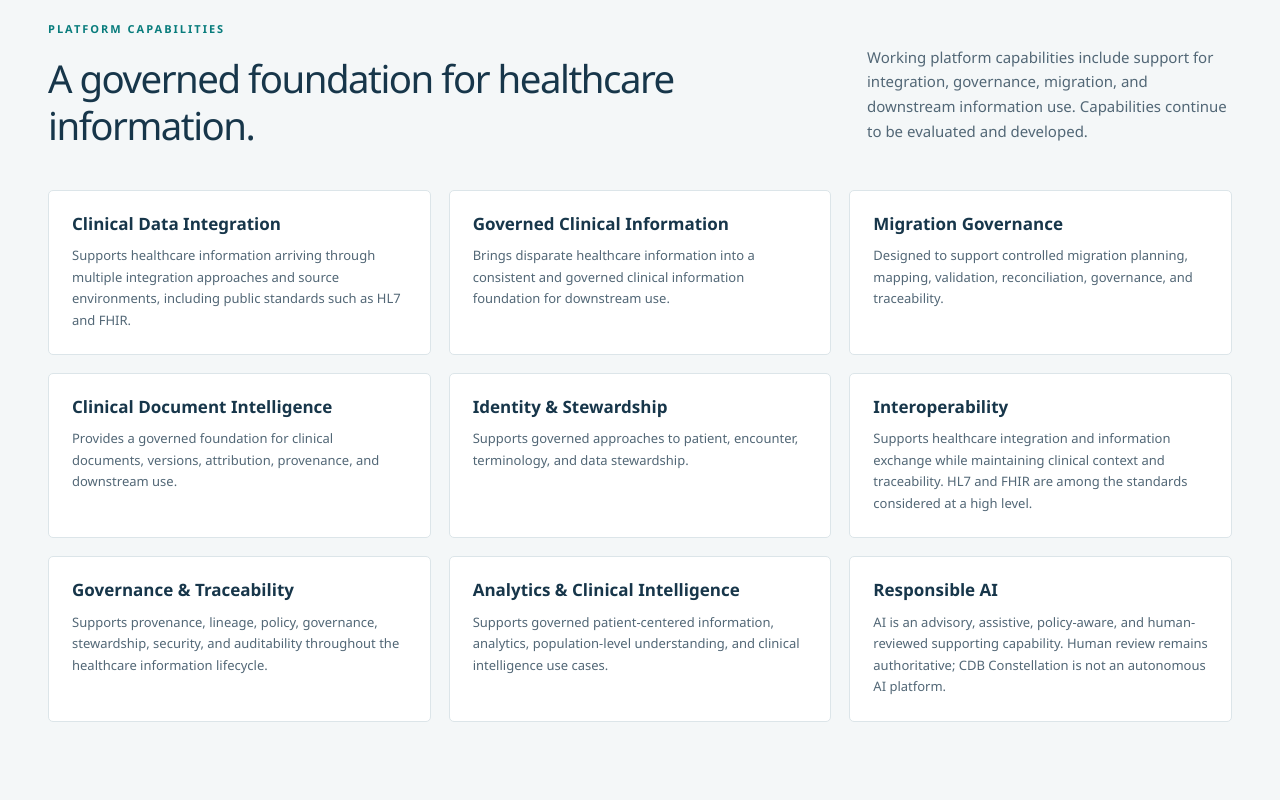
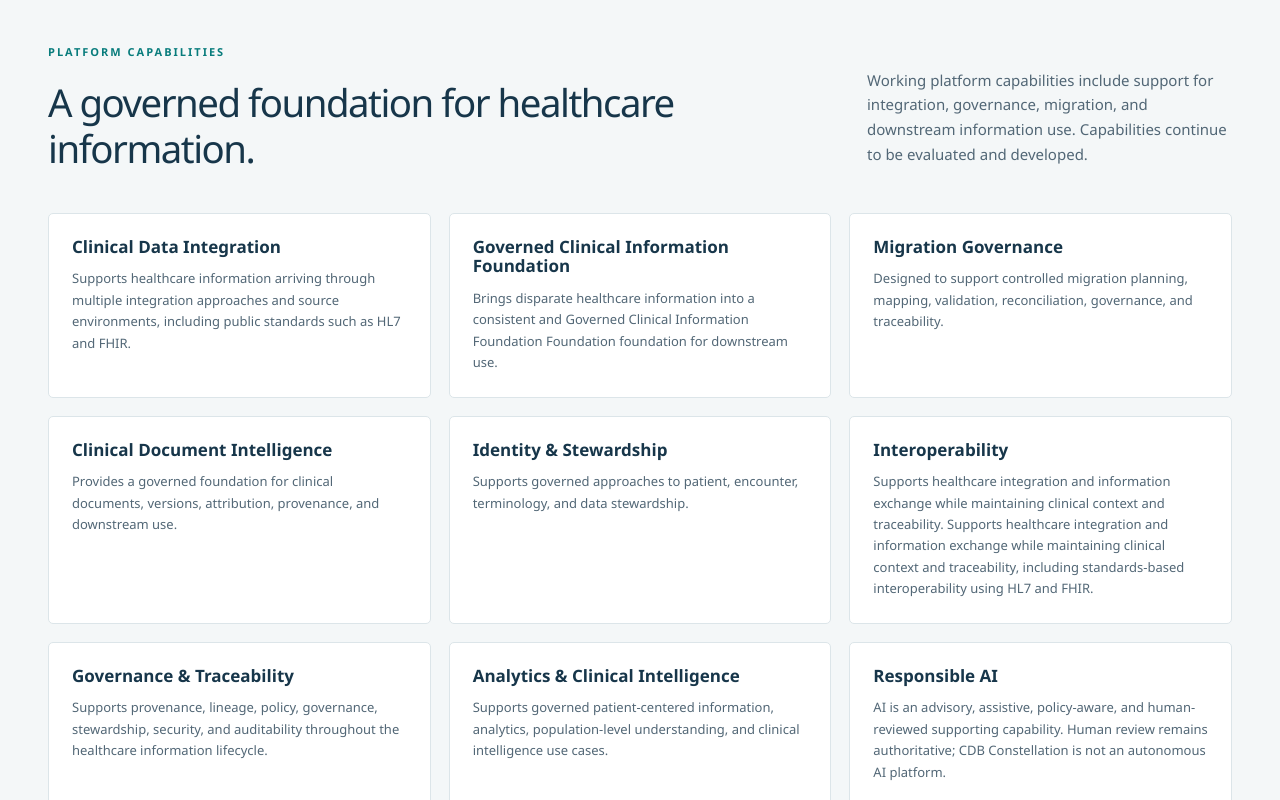
Before and after one commit to REESEDEV/MedQuant-Website, a plain HTML site: page solutions.html in a window 1280 px wide. Shown: the part 1478-2278 px from the top of the page. Drawn offline with Linux system fonts and the light colour scheme.

Commit message:
Refine CDB Constellation public messaging
Clarify CDB Constellation maturity and interoperability language while preserving the public-facing capability focus and proprietary implementation boundaries.

```diff
--- a/solutions.html
+++ b/solutions.html
@@ -51,7 +51,7 @@
           <div>
             <p class="solution-lead">CDB Constellation is a governed healthcare information platform developed by MedQuant to help organizations integrate, normalize, govern, and use clinical and administrative information across complex healthcare environments.</p>
             <p class="not-ehr">CDB Constellation is not an EHR.</p>
-            <p>CDB Constellation is working software. The capabilities below describe its high-level scope and should not be read as a claim that every capability is production-ready.</p>
+            <p>CDB Constellation is working software. The capabilities below describe its high-level scope and should not be read as a claim that every capability is production-readyCDB Constellation is working software with capabilities that continue to evolve through development, validation, and refinement.</p>
           </div>
         </div>
       </section>
@@ -92,8 +92,8 @@
               <p>Supports healthcare information arriving through multiple integration approaches and source environments, including public standards such as HL7 and FHIR.</p>
             </article>
             <article class="content-card">
-              <h3>Governed Clinical Information</h3>
-              <p>Brings disparate healthcare information into a consistent and governed clinical information foundation for downstream use.</p>
+              <h3>Governed Clinical Information Foundation</h3>
+              <p>Brings disparate healthcare information into a consistent and Governed Clinical Information Foundation Foundation foundation for downstream use.</p>
             </article>
             <article class="content-card">
               <h3>Migration Governance</h3>
@@ -109,7 +109,7 @@
             </article>
             <article class="content-card">
               <h3>Interoperability</h3>
-              <p>Supports healthcare integration and information exchange while maintaining clinical context and traceability. HL7 and FHIR are among the standards considered at a high level.</p>
+              <p>Supports healthcare integration and information exchange while maintaining clinical context and traceability. Supports healthcare integration and information exchange while maintaining clinical context and traceability, including standards-based interoperability using HL7 and FHIR.</p>
             </article>
             <article class="content-card">
               <h3>Governance &amp; Traceability</h3>
```
